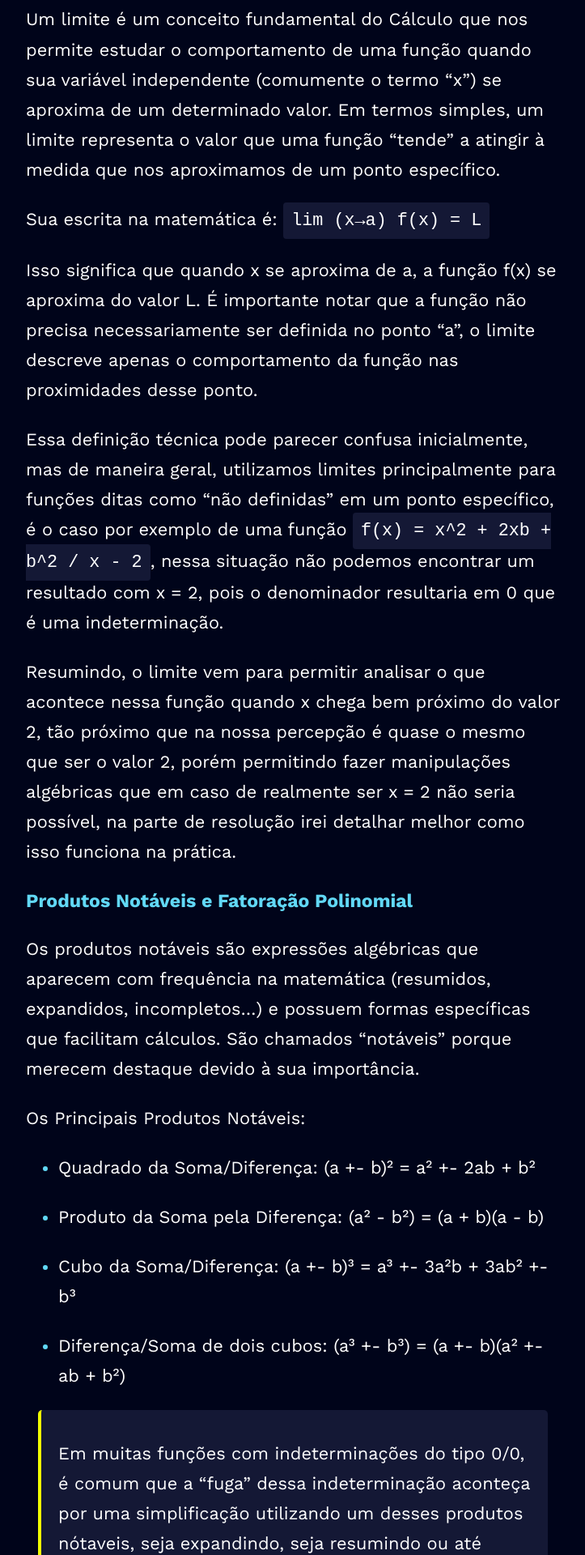
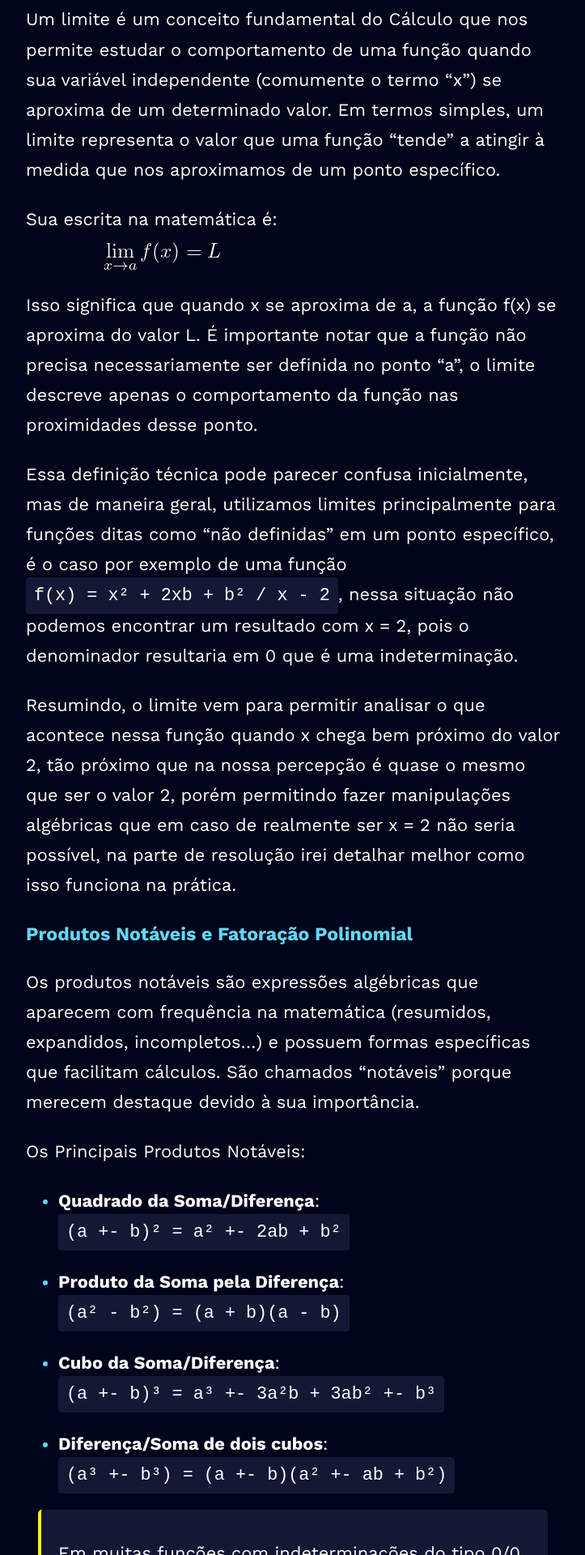
Before and after one commit to gabrielbelo2007/gabrielbelo2007.github.io, a Jekyll site: the page built from _posts/2025-09-10-post.md, in a window 1280 px wide. Shown: the part 1285-3205 px from the top of the page at 81% size, without its empty margins (278-1001 px from the left). Built offline with Jekyll 4.4.1, drawn with Linux system fonts in a browser that asks for light colours; some web fonts are replaced; some of the changed text lies outside the part shown.

Commit message:
Post 2o - 2/3 Complete

````diff
--- a/_posts/2025-09-10-post.md
+++ b/_posts/2025-09-10-post.md
@@ -16,17 +16,17 @@ No fim, não há tempo hábil para que eu me dedique com minúcia a produção d
 
 - [Introdução aos Limites](#introdução-aos-limites)
 - [Produtos Notavéis e Fatoração Polinomial](#produtos-notáveis-e-fatoração-polinomial)
-- [Resolução de Limites]()
+- [Resolução de Limites](#resolução-de-limites)
 
 ### Introdução aos Limites
 
 Um limite é um conceito fundamental do Cálculo que nos permite estudar o comportamento de uma função quando sua variável independente (comumente o termo "x") se aproxima de um determinado valor. Em termos simples, um limite representa o valor que uma função "tende" a atingir à medida que nos aproximamos de um ponto específico.
 
-Sua escrita na matemática é: ```lim (x→a) f(x) = L```
+Sua escrita na matemática é: <br>![limite_example]({{ '/assets/img/post_09_10/limite.png' | relative_url }})
 
 Isso significa que quando x se aproxima de a, a função f(x) se aproxima do valor L. É importante notar que a função não precisa necessariamente ser definida no ponto "a", o limite descreve apenas o comportamento da função nas proximidades desse ponto.
 
-Essa definição técnica pode parecer confusa inicialmente, mas de maneira geral, utilizamos limites principalmente para funções ditas como "não definidas" em um ponto específico, é o caso por exemplo de uma função ``` f(x) = x^2 + 2xb + b^2 / x - 2```, nessa situação não podemos encontrar um resultado com x = 2, pois o denominador resultaria em 0 que é uma indeterminação.
+Essa definição técnica pode parecer confusa inicialmente, mas de maneira geral, utilizamos limites principalmente para funções ditas como "não definidas" em um ponto específico, é o caso por exemplo de uma função <br>``` f(x) = x² + 2xb + b² / x - 2```, nessa situação não podemos encontrar um resultado com x = 2, pois o denominador resultaria em 0 que é uma indeterminação.
 
 Resumindo, o limite vem para permitir analisar o que acontece nessa função quando x chega bem próximo do valor 2, tão próximo que na nossa percepção é quase o mesmo que ser o valor 2, porém permitindo fazer manipulações algébricas que em caso de realmente ser x = 2 não seria possível, na parte de resolução irei detalhar melhor como isso funciona na prática.
 
@@ -35,13 +35,13 @@ Resumindo, o limite vem para permitir analisar o que acontece nessa função qua
 Os produtos notáveis são expressões algébricas que aparecem com frequência na matemática (resumidos, expandidos, incompletos...) e possuem formas específicas que facilitam cálculos. São chamados "notáveis" porque merecem destaque devido à sua importância.
 
 Os Principais Produtos Notáveis:
-- Quadrado da Soma/Diferença: (a +- b)² = a² +- 2ab + b²
+- **Quadrado da Soma/Diferença**: <br>```(a +- b)² = a² +- 2ab + b²```
 
-- Produto da Soma pela Diferença: (a² - b²) = (a + b)(a - b)
+- **Produto da Soma pela Diferença**: <br>```(a² - b²) = (a + b)(a - b)```
 
-- Cubo da Soma/Diferença: (a +- b)³ = a³ +- 3a²b + 3ab² +- b³
+- **Cubo da Soma/Diferença**: <br>```(a +- b)³ = a³ +- 3a²b + 3ab² +- b³```
 
-- Diferença/Soma de dois cubos: (a³ +- b³) = (a +- b)(a² +- ab + b²)
+- **Diferença/Soma de dois cubos**: <br>```(a³ +- b³) = (a +- b)(a² +- ab + b²)```
 
 > Em muitas funções com indeterminações do tipo 0/0, é comum que a "fuga" dessa indeterminação aconteça por uma simplificação utilizando um desses produtos nótaveis, seja expandindo, seja resumindo ou até mesmo completando (comumente chamando de multiplicação pelo conjugado, muito comum em racionalização de denomimadores com raízes).
 
@@ -52,7 +52,7 @@ Além da utilização desses produtos notáveis para simplificação de funçõe
 
 Em termos técnicos ele não é exatamente um método de fatoração, porém está diretamente ligado devido ao "**Teorema do Resto**", mas essas informações adicionais são irrelevantes para a execução da fatoração.
 
-Este teorema diz que se o resto da divisão de um polinômio P(x) por (x − a) for zero, então "a" é uma raiz do polinômio, e (x − a) é um de seus fatores. O que se faz, na prática, é usar o método para encontrar raízes do polinômio. Se você encontrar uma raiz a, você sabe que o polinômio pode ser reescrito como: ```P(x) = (x - a) . Q(x)```
+Este teorema diz que se o resto da divisão de um polinômio P(x) por (x − a) for zero, então "a" é uma raiz do polinômio, e (x − a) é um de seus fatores. O que se faz, na prática, é usar o método para encontrar raízes do polinômio. Se você encontrar uma raiz "a", você sabe que o polinômio pode ser reescrito como: ```P(x) = (x - a) . Q(x)```
 
 Onde Q(x) é o quociente da divisão, um polinômio de grau um a menos que P(x). Você então repete o processo com o novo polinômio Q(x), até que ele seja de grau 2 (um trinômio do 2º grau), o que permite o uso da fórmula de Bhaskara para encontrar as raízes restantes.
 
@@ -70,18 +70,24 @@ Onde Q(x) é o quociente da divisão, um polinômio de grau um a menos que P(x).
     - Multiplique esse coeficiente (agora na linha de baixo) pela raiz que você está testando.
     - Some o resultado com o próximo coeficiente na linha de cima. O resultado da soma vai para a linha de baixo, na coluna seguinte.
     - Repita os dois passos anteriores até que todos os coeficientes tenham sido processados.
-
-    ![tabela]({{ '/assets/img/post_09_10/briot_ruffini.png' | relative_url }})
+<br>
+<br>
+    <img src="{{ '/assets/img/post_09_10/briot_ruffini.png' | relative_url }}" alt="tabela" style="transform: scale(1.8);">
 
 4. **Analise o resultado**:
 
     O último número da linha de baixo é o resto da divisão.
 
     Se o resto for zero, a raiz que você testou é válida. Os outros números na linha de baixo (exceto o resto) são os coeficientes do novo polinômio (o quociente), com um grau a menos.
+    ```x² - 5x + 6```
 
 Com essas duas ferramentas em mente e treinadas, podemos fazer a resolução de alguns limites.
 
 ### Resolução de limites
 
-Em produção...
----
+Nesse último tópico, a proposta é demonstrar a relação do entendimento a respeito da fatoração e dos produtos notáveis na prática, ou seja, como visualizamos o uso dessas ferramentas para encontrar a solução de limites, idealmente vou apresentar um exemplo para cada propriedade que foi discutida.
+
+1. Limite - Fatoração
+<img src="{{ '/assets/img/post_09_10/limite_fatoracao.png' | relative_url }}" alt="tabela">
+
+Inicialmente, analisamos o resultado do limite ao substituir o "x" pelo valor de "a" que nesse caso é 2, e percebemos que isso retorna uma indeterminação de 0 dividido por 0, ...
--- a/assets/css/style.css
+++ b/assets/css/style.css
@@ -168,7 +168,7 @@ p {
 .post-content p {
   line-height: 1.7em;
   margin-bottom: 1em;
-  font-size: 1em;
+  font-size: 0.95em;
 }
 
 .post-content li {
````
Also changed, not shown: assets/img/post_09_10/briot_ruffini.png, assets/img/post_09_10/limite.png (added), assets/img/post_09_10/limite_fatoracao.png (added).
